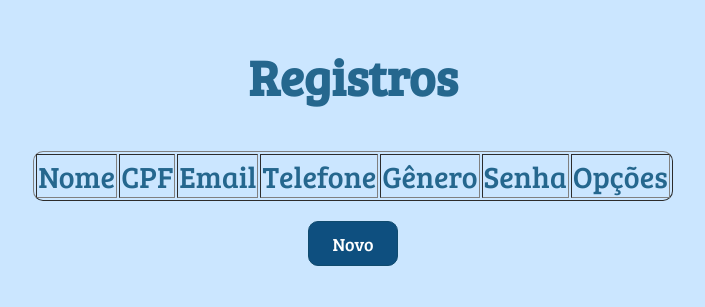
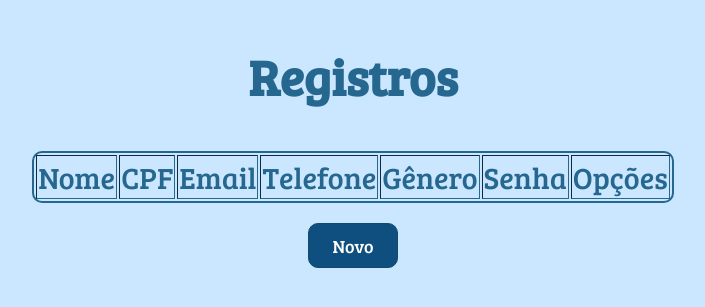
Before and after one commit to miqueias-eds/logica, a Node server app: template api/views/show2.ejs in a window 1280 px wide. Shown: the top 307 px of the page, without its empty margins (287-992 px from the left). Run offline with Node 20, Linux system fonts and the light colour scheme; the template is opened without the code that fills it, so the values that code supplies are empty; some libraries are stand-ins or nearby versions.

Commit message:
25/11/26 12:30

```diff
--- a/api/views/show2.ejs
+++ b/api/views/show2.ejs
@@ -32,8 +32,7 @@
         width: fit-content;
         margin: 0 auto;
         border-radius: 10px;
-
-    }
+        border: 2px solid #25678E; }
 
     .botao {
     /* Aparência */
```
